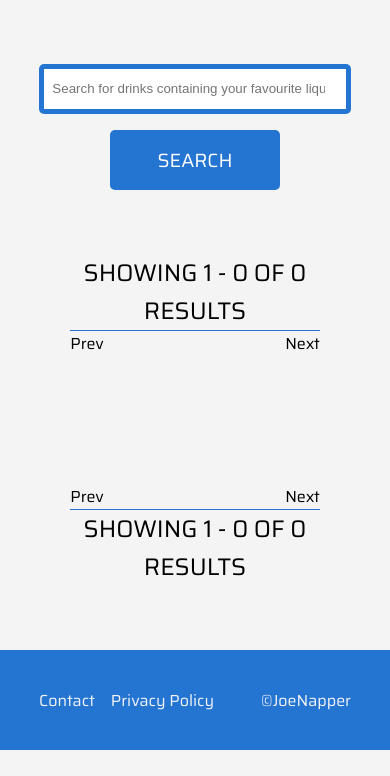
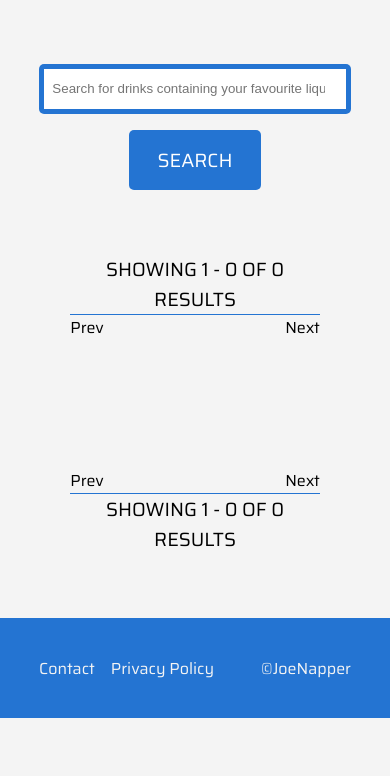
Before and after one commit to joenapper/drinking-hub, a Flask app: page /get_drinks in a window 390 px wide. Shown: the part 68-844 px from the top of the page. Run offline with Flask 2, Linux system fonts and the light colour scheme; data that the repository does not hold is empty; some libraries are stand-ins or nearby versions.

Commit message:
Added media queries to all coktails page

```diff
--- a/static/css/style.css
+++ b/static/css/style.css
@@ -703,6 +703,7 @@ footer {
 /* Media Queries ------------------------------------------------------- */
 /*Tablet*/
 @media (min-width: 768px) and (max-width: 1024px) {
+    /* Index */
     nav,
     footer {
         width: 80%;
@@ -717,10 +718,20 @@ footer {
     #liquorCategories {
         grid-template-columns: repeat(4, 1fr)
     }
+
+    /* All cocktails */
+    .row {
+        grid-gap: 1em
+    }
+
+    .drinkImage {
+        height: 175px;
+    }
 }
 
 /*Mobile*/
 @media screen and (max-width: 767px) {
+    /* Index */
     nav,
     footer {
         width: 80%;
@@ -758,5 +769,16 @@ footer {
         padding-right: 1em
     }
 
+    /* All cocktails */
+    .searchBtn button {
+        padding: .8em 1.5em
+    }
 
+    .paginationTitle {
+        font-size: 1.2em
+    }
+
+    .row {
+        grid-template-columns: repeat(1, 1fr)
+    }
 }
```
